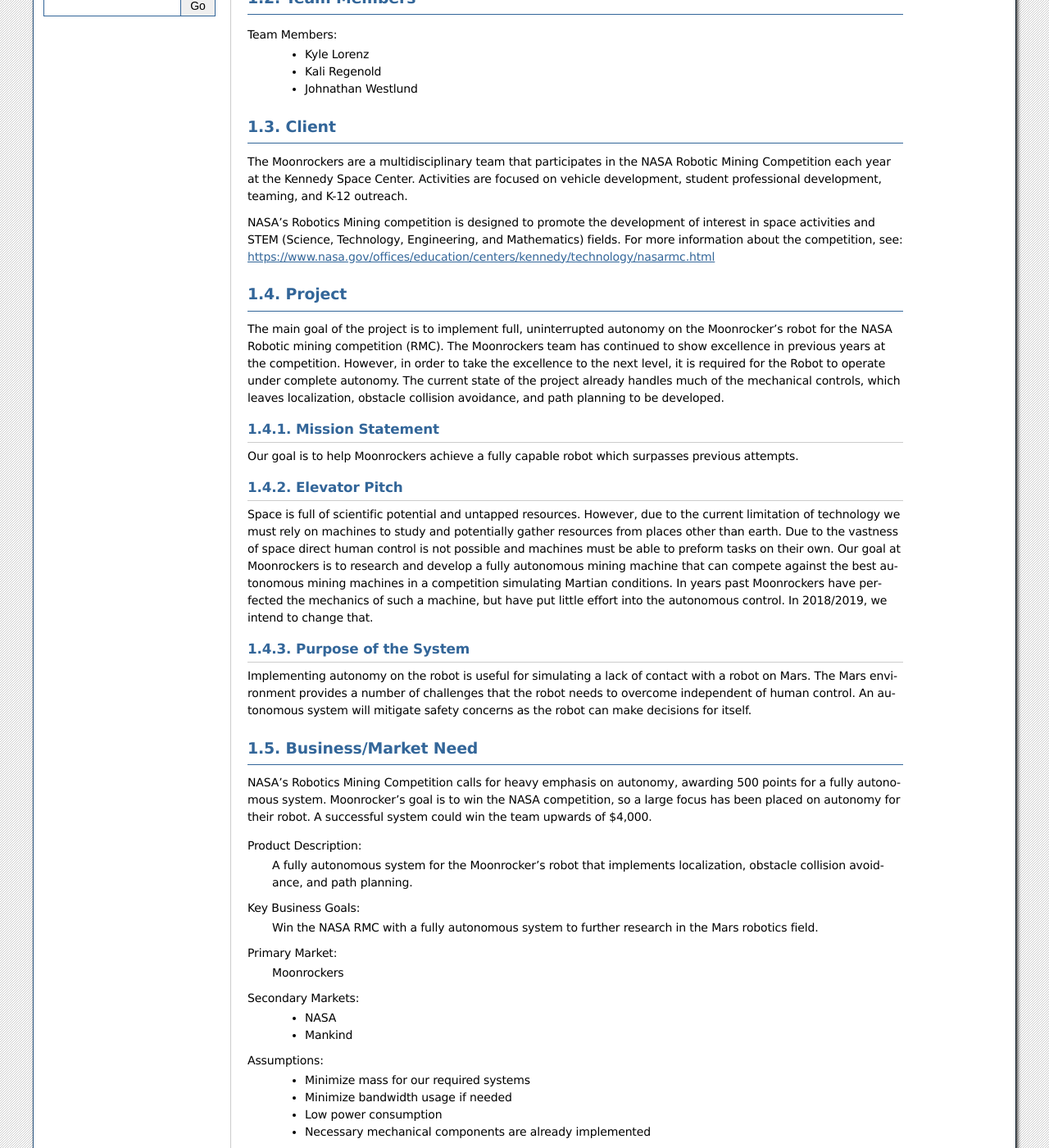
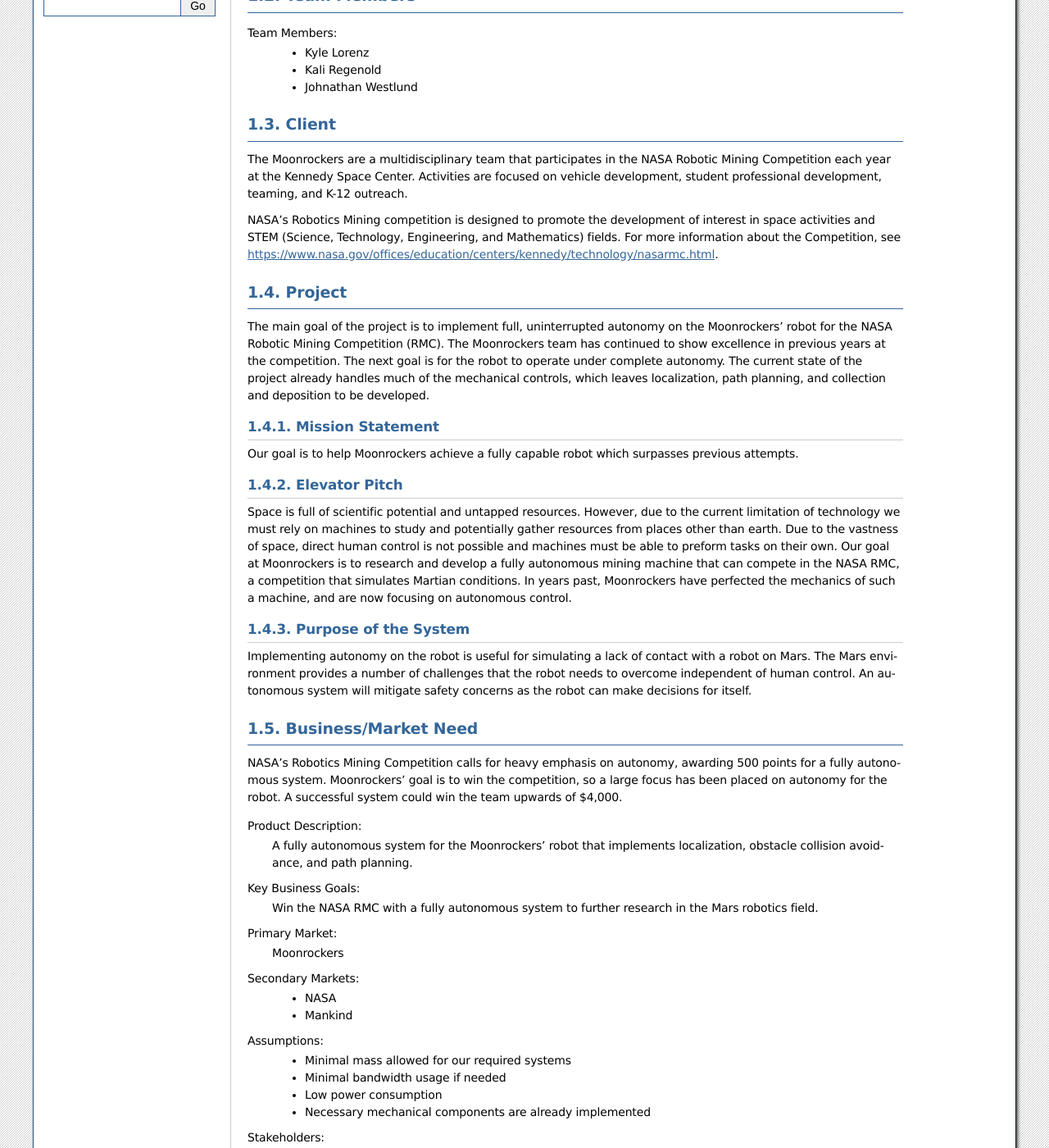
Before and after one commit to kaliRegenold/SeniorDesign, a Sphinx documentation site: the page built from DesignDoc/source/overview.rst, in a window 1280 px wide and 1400 px high, scrolled down 660 px. Shown: the whole window at 82% size. Built offline with Sphinx 7.4.7, drawn with Linux system fonts in a browser that asks for light colours; some of the changed text lies outside the part shown.

Commit message:
fixed small issues

```diff
--- a/DesignDoc/source/overview.rst
+++ b/DesignDoc/source/overview.rst
@@ -1,4 +1,4 @@
-Overview, Description and Deliverables
+Overview, Description, and Deliverables
 ======================================
 
 This section outlines the project at a high level. The client and the
@@ -54,19 +54,18 @@
 
 NASA's Robotics Mining competition is designed to promote the development of
 interest in space activities and STEM (Science, Technology, Engineering, and
-Mathematics) fields. For more information about the competition,
-see: https://www.nasa.gov/offices/education/centers/kennedy/technology/nasarmc.html
+Mathematics) fields. For more information about the Competition,
+see https://www.nasa.gov/offices/education/centers/kennedy/technology/nasarmc.html.
 
 Project
 -------
 
 The main goal of the project is to implement full, uninterrupted autonomy on
-the Moonrocker's robot for the NASA Robotic mining competition (RMC).  The
+the Moonrockers' robot for the NASA Robotic Mining Competition (RMC).  The
 Moonrockers team has continued to show excellence in previous years at the
-competition. However, in order to take the excellence to the next level, it is
-required for the Robot to operate under complete autonomy. The current state of
+competition. The next goal is for the robot to operate under complete autonomy. The current state of
 the project already handles much of the mechanical controls, which leaves
-localization, obstacle collision avoidance, and path planning to be developed.
+localization, path planning, and collection and deposition to be developed.
 
 Mission Statement
 ~~~~~~~~~~~~~~~~~
@@ -80,13 +79,12 @@
 Space is full of scientific potential and untapped resources. However, due to
 the current limitation of technology we must rely on machines to study and
 potentially gather resources from places other than earth.
-Due to the vastness of space direct human control is not possible and machines
+Due to the vastness of space, direct human control is not possible and machines
 must be able to preform tasks on their own.  Our goal at Moonrockers is to
 research and develop a fully autonomous mining machine that can compete
-against the best autonomous mining machines in a competition simulating
-Martian conditions.  In years past Moonrockers have perfected the mechanics of
-such a machine, but have put little effort into the autonomous control.
-In 2018/2019, we intend to change that.
+in the NASA RMC, a competition that simulates
+Martian conditions.  In years past, Moonrockers have perfected the mechanics of
+such a machine, and are now focusing on autonomous control.
 
 Purpose of the System
 ~~~~~~~~~~~~~~~~~~~~~
@@ -100,11 +98,11 @@
 --------------------
 
 NASA's Robotics Mining Competition calls for heavy emphasis on autonomy, awarding 500 points for a fully autonomous system.
-Moonrocker's goal is to win the NASA competition, so a large focus has been placed on autonomy for their robot.
+Moonrockers' goal is to win the competition, so a large focus has been placed on autonomy for the robot.
 A successful system could win the team upwards of $4,000.
 
 Product Description:
-    A fully autonomous system for the Moonrocker's robot that implements localization, obstacle collision avoidance, and path planning.
+    A fully autonomous system for the Moonrockers' robot that implements localization, obstacle collision avoidance, and path planning.
 
 Key Business Goals:
     Win the NASA RMC with a fully autonomous system to further research in the Mars robotics field.
@@ -118,9 +116,9 @@
     - Mankind
 
 Assumptions:
-    -  Minimize mass for our required systems
+    -  Minimal mass allowed for our required systems
 
-    -  Minimize bandwidth usage if needed
+    -  Minimal bandwidth usage if needed
 
     -  Low power consumption
 
```
Also changed, not shown: other parts of DesignDoc/source/overview.rst (+11 -11 lines), DesignDoc/source/requirements.rst (+22 -22 lines).
